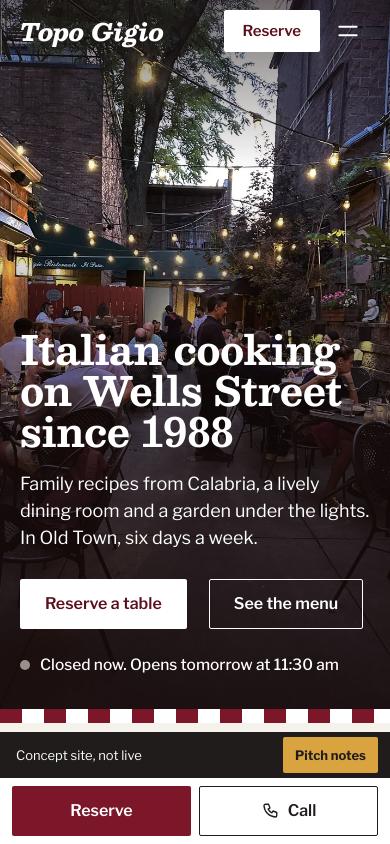
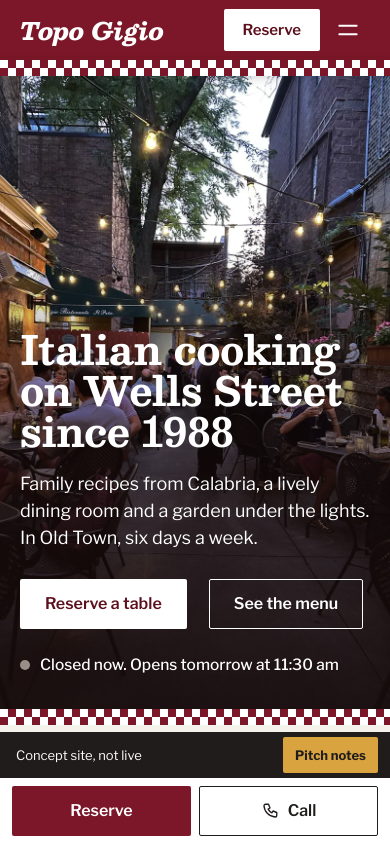
Before and after one commit to jasonkemp21/topogigio, a plain HTML site: page index.html in a window 390 px wide. Shown: the top 844 px of the page. Drawn offline with nearby package versions, Linux system fonts and the light colour scheme.

Commit message:
Solid header with a red and white check band
The header no longer sits clear over the hero photo. It is a solid
burgundy bar with a two-row tablecloth check along its lower edge, and
the same check replaces the striped bands under the hero and above the
footer. Inner page headings move to a light background so the check
reads against them. Anchor offsets adjusted for the taller header.

Co-Authored-By: Claude Fable 5.2 <noreply@anthropic.com>
Claude-Session: https://claude.ai/code/session_01DALag8gVReNz1TwsRAsSXs

```diff
--- a/index.html
+++ b/index.html
@@ -33,10 +33,12 @@
   --text: 'Libre Franklin', 'Franklin Gothic Medium', system-ui, sans-serif;
   --max: 1200px;
   --pad: clamp(20px, 4.6vw, 56px);
-  --head: 76px;
+  --sq: 10px;                          /* one square of the tablecloth check */
+  --trim: calc(var(--sq) * 2);
+  --head: 94px;
   --gap: clamp(60px, 8vw, 112px);
 }
-@media (max-width: 760px) { :root { --head: 62px; } }
+@media (max-width: 760px) { :root { --sq: 8px; --head: 76px; } }
 
 *, *::before, *::after { box-sizing: border-box; }
 html { -webkit-text-size-adjust: 100%; scroll-behavior: smooth; scroll-padding-top: calc(var(--head) + 16px); }
@@ -141,8 +143,9 @@ ul, ol { list-style: none; }
 .toast.on { opacity: 1; transform: translate(-50%, 0); }
 
 /* ---------- header: wordmark in the middle, like the sign over the door ---------- */
-.head { position: sticky; top: 0; z-index: 40; height: var(--head); background: var(--red); color: #fff; transition: background .2s; }
-body.over .head { background: transparent; }
+/* a solid bar with a red and white tablecloth check along its lower edge */
+.head { position: sticky; top: 0; z-index: 40; height: var(--head); padding-bottom: var(--trim); background: var(--red); color: #fff; }
+.head::after { content: ''; position: absolute; left: 0; right: 0; bottom: 0; height: var(--trim); background: conic-gradient(var(--red) 90deg, #fff 90deg 180deg, var(--red) 180deg 270deg, #fff 270deg) 0 0 / calc(var(--sq) * 2) calc(var(--sq) * 2); box-shadow: 0 2px 10px rgba(32, 28, 27, .18); }
 .head .wrap { height: 100%; display: grid; grid-template-columns: 1fr auto 1fr; align-items: center; gap: 24px; }
 .logo { font-family: var(--display); font-style: italic; font-weight: 800; font-size: 29px; line-height: 1; letter-spacing: -.01em; white-space: nowrap; }
 .logo span { font-weight: 500; }
@@ -171,7 +174,7 @@ body.over .head { background: transparent; }
 .menu__foot { margin-top: 28px; display: grid; gap: 14px; font-size: 16px; }
 
 /* ---------- footer ---------- */
-.stripes { height: 14px; background: repeating-linear-gradient(90deg, var(--red) 0 22px, #fff 22px 44px); }
+.stripes { height: var(--trim); background: conic-gradient(var(--red) 90deg, #fff 90deg 180deg, var(--red) 180deg 270deg, #fff 270deg) 0 0 / calc(var(--sq) * 2) calc(var(--sq) * 2); }
 .foot { background: var(--ink); color: #fff; padding: clamp(48px, 6vw, 80px) 0 34px; }
 .foot__grid { display: grid; grid-template-columns: 1.5fr 1fr 1fr 1fr; gap: 36px 40px; }
 .foot .logo { font-size: 34px; }
@@ -202,10 +205,10 @@ body.over .head { background: transparent; }
 }
 
 /* ---------- home hero: the garden under the lights ---------- */
-.hero { position: relative; margin-top: calc(var(--head) * -1); min-height: min(88vh, 860px); display: flex; align-items: flex-end; color: #fff; background: #2a2220; overflow: hidden; }
+.hero { position: relative; min-height: calc(min(88vh, 860px) - var(--head)); display: flex; align-items: flex-end; color: #fff; background: #2a2220; overflow: hidden; }
 .hero picture, .hero picture img { position: absolute; inset: 0; width: 100%; height: 100%; object-fit: cover; object-position: 50% 40%; }
-.hero::after { content: ''; position: absolute; inset: 0; background: linear-gradient(180deg, rgba(24, 12, 12, .62) 0%, rgba(24, 12, 12, 0) 24%), linear-gradient(0deg, rgba(24, 12, 12, .92) 0%, rgba(24, 12, 12, .7) 34%, rgba(24, 12, 12, 0) 72%); }
-.hero__in { position: relative; z-index: 1; width: 100%; padding-top: calc(var(--head) + 140px); padding-bottom: clamp(40px, 5vw, 64px); }
+.hero::after { content: ''; position: absolute; inset: 0; background: linear-gradient(0deg, rgba(24, 12, 12, .92) 0%, rgba(24, 12, 12, .7) 34%, rgba(24, 12, 12, 0) 72%); }
+.hero__in { position: relative; z-index: 1; width: 100%; padding-top: 120px; padding-bottom: clamp(40px, 5vw, 64px); }
 .hero h1 { max-width: 12em; }
 .hero .lead { margin-top: 18px; }
 .hero .btn-row { margin-top: 28px; }
@@ -213,7 +216,7 @@ body.over .head { background: transparent; }
 .status i { width: 10px; height: 10px; border-radius: 50%; background: #9a8f88; flex: none; }
 .status.is-open i { background: #6fd39a; box-shadow: 0 0 0 4px rgba(111, 211, 154, .25); }
 @media (max-width: 760px) {
-  .hero { min-height: 84vh; }
+  .hero { min-height: calc(84vh - var(--head)); }
   .hero picture img { object-position: 50% 30%; }
   .hero__in { padding-bottom: 32px; }
 }
@@ -288,9 +291,9 @@ body.over .head { background: transparent; }
 .band p { margin-top: 10px; font-size: 18px; color: #f1d9dc; }
 
 /* ---------- inner page heads ---------- */
-.phead { background: var(--red); color: #fff; padding-top: clamp(40px, 5.5vw, 72px); padding-bottom: clamp(36px, 5vw, 64px); }
-.phead .lead { margin-top: 14px; color: #f6e6e8; }
-.phead--photo { position: relative; background: #2a2220; padding-top: clamp(120px, 20vw, 300px); }
+.phead { background: var(--wall); color: var(--ink); border-bottom: 1px solid var(--line); padding-top: clamp(40px, 5.5vw, 72px); padding-bottom: clamp(36px, 5vw, 64px); }
+.phead .lead { margin-top: 14px; color: var(--grey); }
+.phead--photo { position: relative; background: #2a2220; color: #fff; border-bottom: 0; padding-top: clamp(120px, 20vw, 300px); }
 .phead--photo img { position: absolute; inset: 0; width: 100%; height: 100%; object-fit: cover; }
 .phead--photo::after { content: ''; position: absolute; inset: 0; background: linear-gradient(0deg, rgba(32, 12, 14, .92) 0%, rgba(32, 12, 14, .5) 55%, rgba(32, 12, 14, .15) 100%); }
 .phead--photo .wrap { position: relative; z-index: 1; }
@@ -385,6 +388,8 @@ details.trays .tray:last-child { border-bottom: 0; margin-bottom: 12px; }
 }
 
 .formats .u { margin: 12px 0 16px; font-weight: 600; }
+
+.phead--photo .lead { color: #f6e6e8; }
 
 .scrim { position: fixed; inset: 0; background: rgba(10,11,11,.55); z-index: 125; opacity: 0; pointer-events: none; transition: opacity .25s; }
 .scrim.on { opacity: 1; pointer-events: auto; }
@@ -825,7 +830,7 @@ body.admin .head, body.admin .foot, body.admin .bookbar, body.admin .stripes { d
     <div class="mwhen"><div><h2 class="h-l" id="m-title"></h2><p id="m-when" style="margin-top:8px"></p></div><nav class="mjump" id="m-jump" aria-label="Menu sections"></nav></div>
     <div id="m-body"></div>
     <div class="mnotes" id="m-notes"></div>
-    <div class="sec" id="sec-carryout" style="scroll-margin-top:var(--head);padding-bottom:0">
+    <div class="sec" id="sec-carryout" style="scroll-margin-top:56px;padding-bottom:0">
       <div class="cols cols-top">
         <div>
           <h2 class="h-l">Carry-out</h2>
@@ -1067,7 +1072,7 @@ body.admin .head, body.admin .foot, body.admin .bookbar, body.admin .stripes { d
       </div>
     </div>
   </div>
-  <div class="sec sec-wall" id="sec-parking" style="scroll-margin-top:var(--head)">
+  <div class="sec sec-wall" id="sec-parking">
     <div class="wrap">
       <div class="cols cols-top">
         <div>
@@ -1271,7 +1276,7 @@ body.admin .head, body.admin .foot, body.admin .bookbar, body.admin .stripes { d
       <ul class="plist">
         <li><b>The colours are from your room.</b> The burgundy is the velvet drapes upstairs. The ochre is the plaster walls. The green of the open-now light is the garden awning.</li>
         <li><b>The type is a menu's type.</b> Headings and dish names are in Besley, a Clarendon, the kind of letter trattoria menus and shop signs were printed in. The reading text is Libre Franklin.</li>
-        <li><b>The stripes are yours.</b> The red and white band under the photograph comes from the stripes in your logo.</li>
+        <li><b>The check is a tablecloth.</b> The red and white band under the menu bar is the checked cloth of an Italian table, in the burgundy of the drapes upstairs.</li>
         <li><b>Dots between the dish and the price</b>, the way a printed menu sets them.</li>
         <li><b>Your logo and the mouse are not in the concept.</b> The logo would go straight back in on the real site. I left the character out of a demo because he belongs to someone else.</li>
       </ul>
@@ -1470,19 +1475,9 @@ function route() {
     if (h === 'admin') renderAdmin();
   }
   if (target) { const el = document.getElementById(target); if (el) el.scrollIntoView(); } else window.scrollTo(0, 0);
-  setOver();
   if (afterRoute) { const f = afterRoute; afterRoute = null; f(); }
 }
 window.addEventListener('hashchange', route);
-
-/* the header is clear while it sits on the home hero */
-function setOver() {
-  const hero = $('.hero');
-  const over = currentPage === 'home' && hero && window.scrollY < hero.offsetHeight - 80 - (hero.offsetTop || 0);
-  document.body.classList.toggle('over', !!over);
-}
-window.addEventListener('scroll', setOver, { passive: true });
-window.addEventListener('resize', setOver);
 
 /* one listener for every data-action */
 document.addEventListener('click', e => {
@@ -1580,7 +1575,7 @@ function renderMenu() {
   const total = secs.reduce((a, x) => a + x.items.length, 0);
   const filtered = q || diet.length;
   $('#m-body').innerHTML = (filtered ? `<p class="note" style="padding-top:18px">${total} ${total === 1 ? 'item' : 'items'} ${q ? 'matching “' + esc(MSTATE.q) + '”' : ''}${q && diet.length ? ', ' : ''}${diet.map(k => DIET[k].toLowerCase()).join(' and ')}. <button class="u" type="button" id="m-clear">Show everything</button></p>` : '')
-    + (secs.length ? secs.map(x => `<section class="msec" id="msec-${x.n}" style="scroll-margin-top:calc(var(--head) + 70px)"><h2 class="h-m">${esc(name(x.s))}${x.s.en ? `<small>${esc(x.s.en)}</small>` : ''}</h2><div class="mcols${!food && x.items.every(i => !i.d) ? ' mcols--3' : ''}">${x.items.map(dishHTML).join('')}</div></section>`).join('')
+    + (secs.length ? secs.map(x => `<section class="msec" id="msec-${x.n}" style="scroll-margin-top:60px"><h2 class="h-m">${esc(name(x.s))}${x.s.en ? `<small>${esc(x.s.en)}</small>` : ''}</h2><div class="mcols${!food && x.items.every(i => !i.d) ? ' mcols--3' : ''}">${x.items.map(dishHTML).join('')}</div></section>`).join('')
       : `<p class="kempty">Nothing on the ${esc(MENUS[tab].title.toLowerCase())} menu matches that.</p>`);
   const c = $('#m-clear'); if (c) c.addEventListener('click', () => { MSTATE.q = ''; MSTATE.diet = []; $('#m-q').value = ''; renderMenu(); });
   $('#m-notes').innerHTML = MENU_NOTES[food ? 'food' : 'drinks'].map(n => `<p><b>${n[0]}.</b> ${n[1]}</p>`).join('')
--- a/src/css/00-base.css
+++ b/src/css/00-base.css
@@ -16,10 +16,12 @@
   --text: 'Libre Franklin', 'Franklin Gothic Medium', system-ui, sans-serif;
   --max: 1200px;
   --pad: clamp(20px, 4.6vw, 56px);
-  --head: 76px;
+  --sq: 10px;                          /* one square of the tablecloth check */
+  --trim: calc(var(--sq) * 2);
+  --head: 94px;
   --gap: clamp(60px, 8vw, 112px);
 }
-@media (max-width: 760px) { :root { --head: 62px; } }
+@media (max-width: 760px) { :root { --sq: 8px; --head: 76px; } }
 
 *, *::before, *::after { box-sizing: border-box; }
 html { -webkit-text-size-adjust: 100%; scroll-behavior: smooth; scroll-padding-top: calc(var(--head) + 16px); }
--- a/src/css/10-chrome.css
+++ b/src/css/10-chrome.css
@@ -1,6 +1,7 @@
 /* ---------- header: wordmark in the middle, like the sign over the door ---------- */
-.head { position: sticky; top: 0; z-index: 40; height: var(--head); background: var(--red); color: #fff; transition: background .2s; }
-body.over .head { background: transparent; }
+/* a solid bar with a red and white tablecloth check along its lower edge */
+.head { position: sticky; top: 0; z-index: 40; height: var(--head); padding-bottom: var(--trim); background: var(--red); color: #fff; }
+.head::after { content: ''; position: absolute; left: 0; right: 0; bottom: 0; height: var(--trim); background: conic-gradient(var(--red) 90deg, #fff 90deg 180deg, var(--red) 180deg 270deg, #fff 270deg) 0 0 / calc(var(--sq) * 2) calc(var(--sq) * 2); box-shadow: 0 2px 10px rgba(32, 28, 27, .18); }
 .head .wrap { height: 100%; display: grid; grid-template-columns: 1fr auto 1fr; align-items: center; gap: 24px; }
 .logo { font-family: var(--display); font-style: italic; font-weight: 800; font-size: 29px; line-height: 1; letter-spacing: -.01em; white-space: nowrap; }
 .logo span { font-weight: 500; }
@@ -29,7 +30,7 @@ body.over .head { background: transparent; }
 .menu__foot { margin-top: 28px; display: grid; gap: 14px; font-size: 16px; }
 
 /* ---------- footer ---------- */
-.stripes { height: 14px; background: repeating-linear-gradient(90deg, var(--red) 0 22px, #fff 22px 44px); }
+.stripes { height: var(--trim); background: conic-gradient(var(--red) 90deg, #fff 90deg 180deg, var(--red) 180deg 270deg, #fff 270deg) 0 0 / calc(var(--sq) * 2) calc(var(--sq) * 2); }
 .foot { background: var(--ink); color: #fff; padding: clamp(48px, 6vw, 80px) 0 34px; }
 .foot__grid { display: grid; grid-template-columns: 1.5fr 1fr 1fr 1fr; gap: 36px 40px; }
 .foot .logo { font-size: 34px; }
--- a/src/css/20-pages.css
+++ b/src/css/20-pages.css
@@ -1,8 +1,8 @@
 /* ---------- home hero: the garden under the lights ---------- */
-.hero { position: relative; margin-top: calc(var(--head) * -1); min-height: min(88vh, 860px); display: flex; align-items: flex-end; color: #fff; background: #2a2220; overflow: hidden; }
+.hero { position: relative; min-height: calc(min(88vh, 860px) - var(--head)); display: flex; align-items: flex-end; color: #fff; background: #2a2220; overflow: hidden; }
 .hero picture, .hero picture img { position: absolute; inset: 0; width: 100%; height: 100%; object-fit: cover; object-position: 50% 40%; }
-.hero::after { content: ''; position: absolute; inset: 0; background: linear-gradient(180deg, rgba(24, 12, 12, .62) 0%, rgba(24, 12, 12, 0) 24%), linear-gradient(0deg, rgba(24, 12, 12, .92) 0%, rgba(24, 12, 12, .7) 34%, rgba(24, 12, 12, 0) 72%); }
-.hero__in { position: relative; z-index: 1; width: 100%; padding-top: calc(var(--head) + 140px); padding-bottom: clamp(40px, 5vw, 64px); }
+.hero::after { content: ''; position: absolute; inset: 0; background: linear-gradient(0deg, rgba(24, 12, 12, .92) 0%, rgba(24, 12, 12, .7) 34%, rgba(24, 12, 12, 0) 72%); }
+.hero__in { position: relative; z-index: 1; width: 100%; padding-top: 120px; padding-bottom: clamp(40px, 5vw, 64px); }
 .hero h1 { max-width: 12em; }
 .hero .lead { margin-top: 18px; }
 .hero .btn-row { margin-top: 28px; }
@@ -10,7 +10,7 @@
 .status i { width: 10px; height: 10px; border-radius: 50%; background: #9a8f88; flex: none; }
 .status.is-open i { background: #6fd39a; box-shadow: 0 0 0 4px rgba(111, 211, 154, .25); }
 @media (max-width: 760px) {
-  .hero { min-height: 84vh; }
+  .hero { min-height: calc(84vh - var(--head)); }
   .hero picture img { object-position: 50% 30%; }
   .hero__in { padding-bottom: 32px; }
 }
@@ -85,9 +85,9 @@
 .band p { margin-top: 10px; font-size: 18px; color: #f1d9dc; }
 
 /* ---------- inner page heads ---------- */
-.phead { background: var(--red); color: #fff; padding-top: clamp(40px, 5.5vw, 72px); padding-bottom: clamp(36px, 5vw, 64px); }
-.phead .lead { margin-top: 14px; color: #f6e6e8; }
-.phead--photo { position: relative; background: #2a2220; padding-top: clamp(120px, 20vw, 300px); }
+.phead { background: var(--wall); color: var(--ink); border-bottom: 1px solid var(--line); padding-top: clamp(40px, 5.5vw, 72px); padding-bottom: clamp(36px, 5vw, 64px); }
+.phead .lead { margin-top: 14px; color: var(--grey); }
+.phead--photo { position: relative; background: #2a2220; color: #fff; border-bottom: 0; padding-top: clamp(120px, 20vw, 300px); }
 .phead--photo img { position: absolute; inset: 0; width: 100%; height: 100%; object-fit: cover; }
 .phead--photo::after { content: ''; position: absolute; inset: 0; background: linear-gradient(0deg, rgba(32, 12, 14, .92) 0%, rgba(32, 12, 14, .5) 55%, rgba(32, 12, 14, .15) 100%); }
 .phead--photo .wrap { position: relative; z-index: 1; }
@@ -182,3 +182,5 @@ details.trays .tray:last-child { border-bottom: 0; margin-bottom: 12px; }
 }
 
 .formats .u { margin: 12px 0 16px; font-weight: 600; }
+
+.phead--photo .lead { color: #f6e6e8; }
--- a/src/js/20-render.js
+++ b/src/js/20-render.js
@@ -61,7 +61,7 @@ function renderMenu() {
   const total = secs.reduce((a, x) => a + x.items.length, 0);
   const filtered = q || diet.length;
   $('#m-body').innerHTML = (filtered ? `<p class="note" style="padding-top:18px">${total} ${total === 1 ? 'item' : 'items'} ${q ? 'matching “' + esc(MSTATE.q) + '”' : ''}${q && diet.length ? ', ' : ''}${diet.map(k => DIET[k].toLowerCase()).join(' and ')}. <button class="u" type="button" id="m-clear">Show everything</button></p>` : '')
-    + (secs.length ? secs.map(x => `<section class="msec" id="msec-${x.n}" style="scroll-margin-top:calc(var(--head) + 70px)"><h2 class="h-m">${esc(name(x.s))}${x.s.en ? `<small>${esc(x.s.en)}</small>` : ''}</h2><div class="mcols${!food && x.items.every(i => !i.d) ? ' mcols--3' : ''}">${x.items.map(dishHTML).join('')}</div></section>`).join('')
+    + (secs.length ? secs.map(x => `<section class="msec" id="msec-${x.n}" style="scroll-margin-top:60px"><h2 class="h-m">${esc(name(x.s))}${x.s.en ? `<small>${esc(x.s.en)}</small>` : ''}</h2><div class="mcols${!food && x.items.every(i => !i.d) ? ' mcols--3' : ''}">${x.items.map(dishHTML).join('')}</div></section>`).join('')
       : `<p class="kempty">Nothing on the ${esc(MENUS[tab].title.toLowerCase())} menu matches that.</p>`);
   const c = $('#m-clear'); if (c) c.addEventListener('click', () => { MSTATE.q = ''; MSTATE.diet = []; $('#m-q').value = ''; renderMenu(); });
   $('#m-notes').innerHTML = MENU_NOTES[food ? 'food' : 'drinks'].map(n => `<p><b>${n[0]}.</b> ${n[1]}</p>`).join('')
```
Also changed, not shown: src/html/20-pages.html (+2 -2 lines), src/html/90-overlays.html (+1 -1 lines), src/js/10-core.js (+0 -10 lines).
